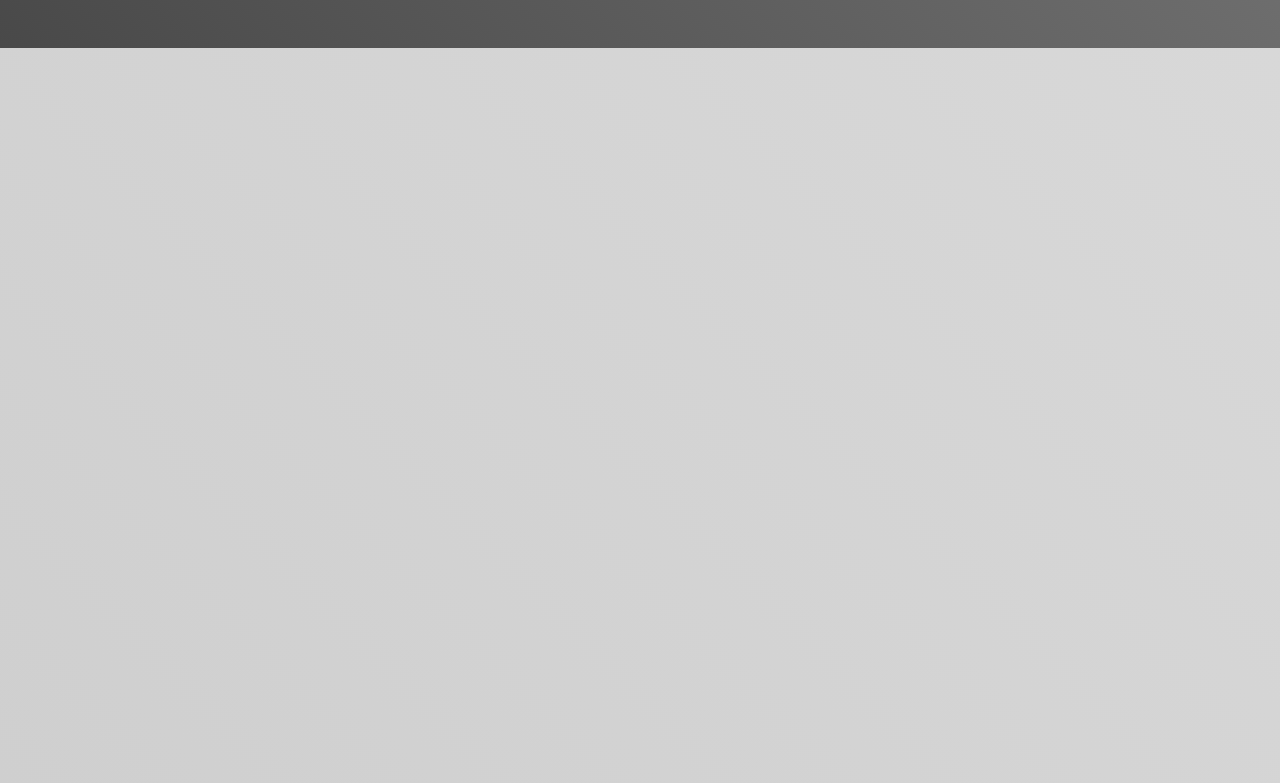
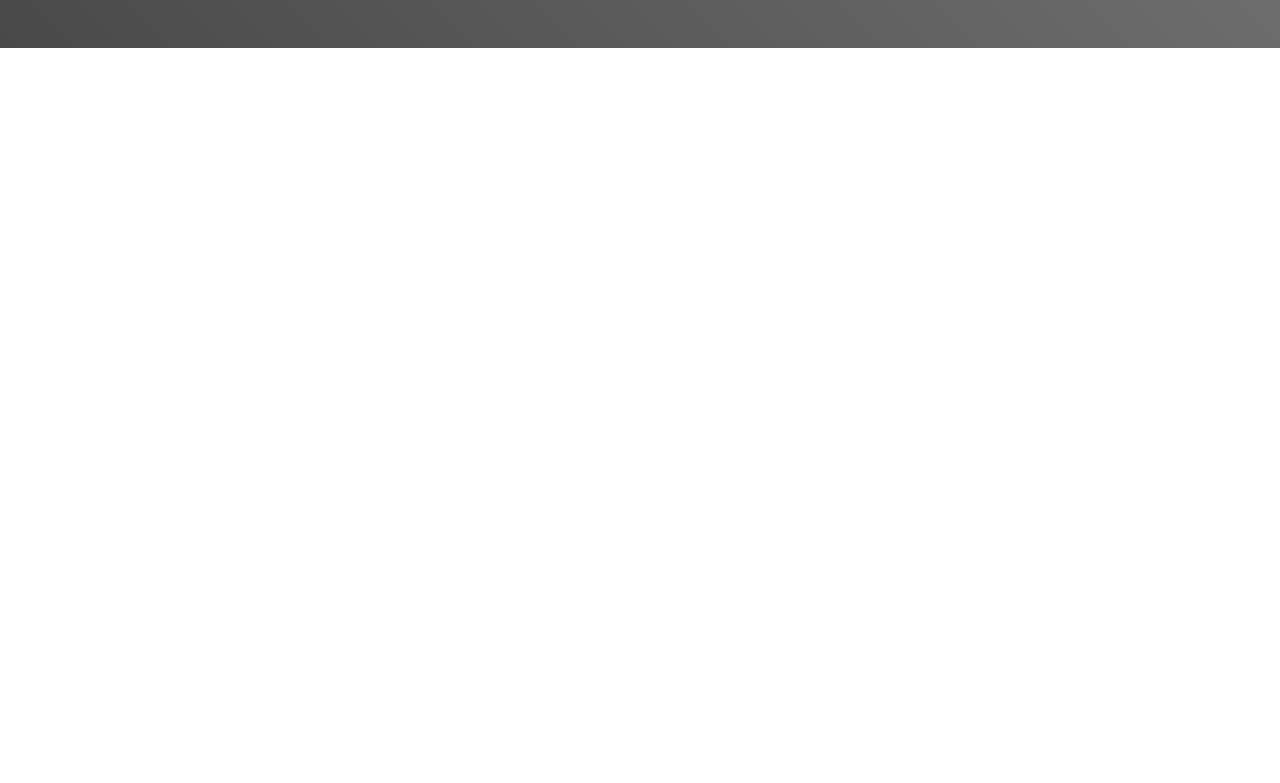
Before and after one commit to CallumB04/freeCodeCamp-curriculum, a plain HTML site: page Responsive-Web-Design/5.3_Personal-Portfolio/index.html in a window 1280 px wide. Shown: the part 1487-2270 px from the top of the page. After the commit the page ends 1535 px from the top, so only its background shows below. Drawn offline with Linux system fonts and the light colour scheme; a web font is replaced by a local one.

Commit message:
Removing unfinished contact section

```diff
--- a/Responsive-Web-Design/5.3_Personal-Portfolio/index.html
+++ b/Responsive-Web-Design/5.3_Personal-Portfolio/index.html
@@ -11,7 +11,6 @@
     <nav id="navbar">
         <a class="nav-link" href="#welcome-div">Home</a>
         <a class="nav-link" href="#projects-div">Projects</a>
-        <a class="nav-link" href="#socials-div">Contact</a>
     </nav>
 
     <main>
@@ -53,12 +52,6 @@
 
             </ul>
         </section>
-
-        <div class="section-split" id="socials-div"></div>
-
-        <section id="socials" class="section">
-
-        </section>
     </main>
 
 </body>
--- a/Responsive-Web-Design/5.3_Personal-Portfolio/styles.css
+++ b/Responsive-Web-Design/5.3_Personal-Portfolio/styles.css
@@ -143,7 +143,3 @@ main {
     position: absolute;
     width: 100%;
 }
-
-#socials {
-    background: linear-gradient(45deg, var(--section-color1-1), var(--section-color1-2));
-}
```
